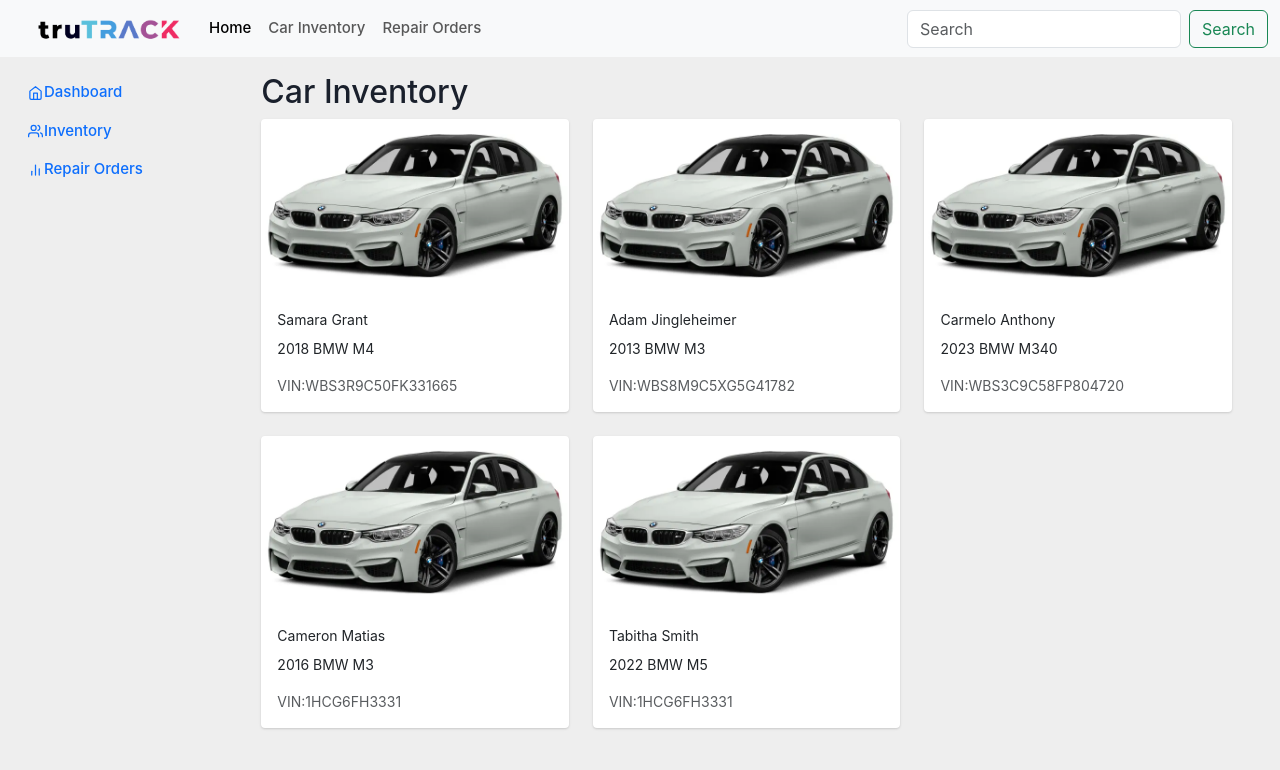
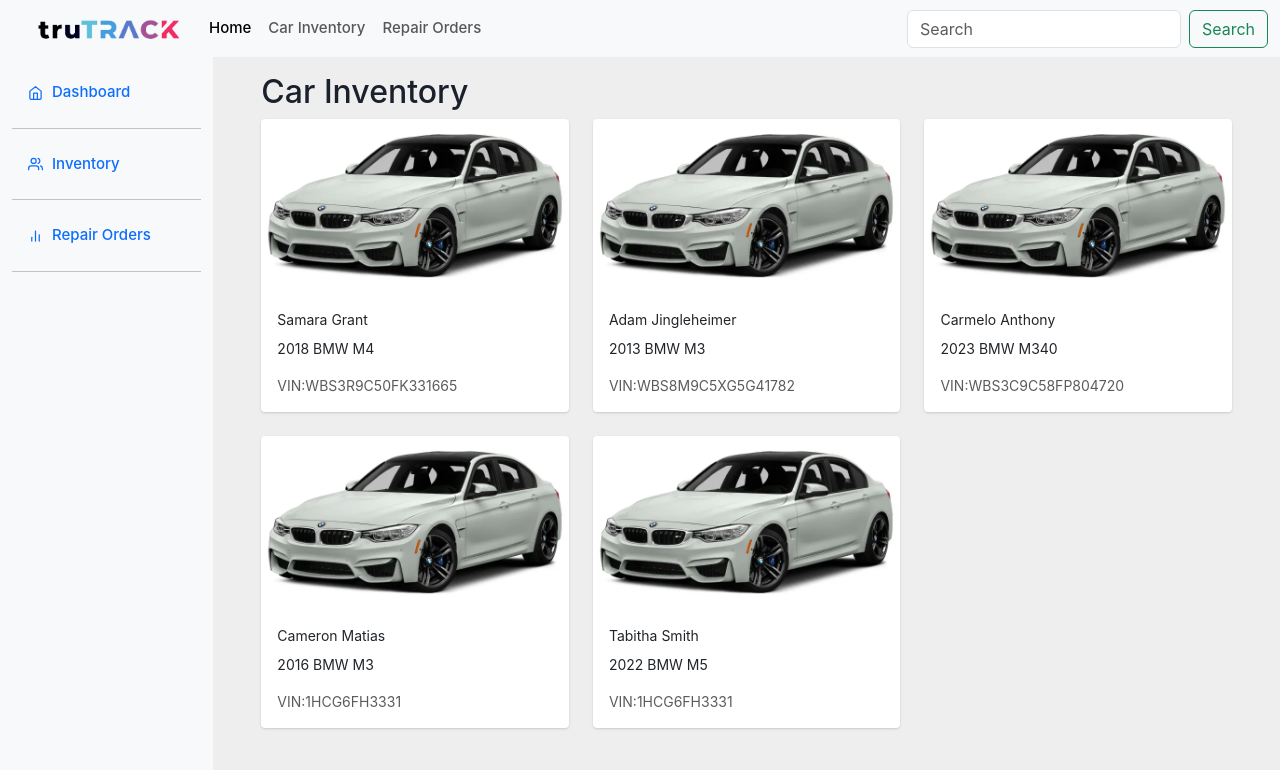
Before and after one commit to samaracodes/trutrack, a React (Create React App) app: page /cars in a window 1280 px wide. Shown: the top 770 px of the page. Built offline with nearby package versions, Linux system fonts and the light colour scheme; data requests are answered from the project's data file.

Commit message:
added valid routes to sidebar navlinks

```diff
--- a/src/components/Sidebar.js
+++ b/src/components/Sidebar.js
@@ -3,29 +3,32 @@
 
 const Sidebar = () => {
     return (
-      <nav id="sidebarMenu" className="min-vh-100 col-md-3 col-lg-2 d-md-block sidebar collapse">
+      <nav id="sidebarMenu" className="min-vh-100 col-md-3 col-lg-2 d-md-block sidebar collapse bg-light">
         <div className="position-sticky pt-3">
-            <ul className="nav flex-column">
+            <ul className="nav flex-column text-start">
                 <li className="sbni nav-item">
-                    <NavLink className="nav-link" style={{ textDecoration: 'none' }} aria-current="page" href="#">
-                    <svg xmlns="http://www.w3.org/2000/svg" width="16" height="16" viewBox="0 0 24 24" fill="none" stroke="currentColor" strokeWidth="2" strokeLinecap="round" strokeLinejoin="round" class="feather feather-home" aria-hidden="true"><path d="M3 9l9-7 9 7v11a2 2 0 0 1-2 2H5a2 2 0 0 1-2-2z"></path><polyline points="9 22 9 12 15 12 15 22"></polyline></svg>
+                    <NavLink to="/" className="nav-link" style={{ textDecoration: 'none' }} aria-current="page" href="#">
+                    <svg xmlns="http://www.w3.org/2000/svg" width="16" height="16" viewBox="0 0 24 24" fill="none" stroke="currentColor" strokeWidth="2" strokeLinecap="round" strokeLinejoin="round" className="feather feather-home me-2" aria-hidden="true"><path d="M3 9l9-7 9 7v11a2 2 0 0 1-2 2H5a2 2 0 0 1-2-2z"></path><polyline points="9 22 9 12 15 12 15 22"></polyline></svg>
                     Dashboard
                     </NavLink>
                 </li>
+                <hr/>
 
                 <li className="sbni nav-item">
-                    <NavLink className="nav-link" style={{ textDecoration: 'none' }}  href="#">
-                    <svg xmlns="http://www.w3.org/2000/svg" width="16" height="16" viewBox="0 0 24 24" fill="none" stroke="currentColor" strokeWidth="2" strokeLinecap="round" strokeLinejoin="round" class="feather feather-users" aria-hidden="true"><path d="M17 21v-2a4 4 0 0 0-4-4H5a4 4 0 0 0-4 4v2"></path><circle cx="9" cy="7" r="4"></circle><path d="M23 21v-2a4 4 0 0 0-3-3.87"></path><path d="M16 3.13a4 4 0 0 1 0 7.75"></path></svg>
+                    <NavLink to="/cars" className="nav-link" style={{ textDecoration: 'none' }}  href="#">
+                    <svg xmlns="http://www.w3.org/2000/svg" width="16" height="16" viewBox="0 0 24 24" fill="none" stroke="currentColor" strokeWidth="2" strokeLinecap="round" strokeLinejoin="round" className="feather feather-users me-2" aria-hidden="true"><path d="M17 21v-2a4 4 0 0 0-4-4H5a4 4 0 0 0-4 4v2"></path><circle cx="9" cy="7" r="4"></circle><path d="M23 21v-2a4 4 0 0 0-3-3.87"></path><path d="M16 3.13a4 4 0 0 1 0 7.75"></path></svg>
                     Inventory
                     </NavLink>
                 </li>
+                <hr/>
 
                 <li className="sbni nav-item">
-                    <NavLink className="nav-link" style={{ textDecoration: 'none' }}  href="#">
-                    <svg xmlns="http://www.w3.org/2000/svg" width="16" height="16" viewBox="0 0 24 24" fill="none" stroke="currentColor" strokeWidth="2" strokeLinecap="round" strokeLinejoin="round" className="feather feather-bar-chart-2" aria-hidden="true"><line x1="18" y1="20" x2="18" y2="10"></line><line x1="12" y1="20" x2="12" y2="4"></line><line x1="6" y1="20" x2="6" y2="14"></line></svg>
+                    <NavLink to="/repair-orders" className="nav-link" style={{ textDecoration: 'none' }}  href="#">
+                    <svg xmlns="http://www.w3.org/2000/svg" width="16" height="16" viewBox="0 0 24 24" fill="none" stroke="currentColor" strokeWidth="2" strokeLinecap="round" strokeLinejoin="round" className="feather feather-bar-chart-2 me-2" aria-hidden="true"><line x1="18" y1="20" x2="18" y2="10"></line><line x1="12" y1="20" x2="12" y2="4"></line><line x1="6" y1="20" x2="6" y2="14"></line></svg>
                     Repair Orders
                     </NavLink>
                 </li>
+                <hr/>
             </ul>
         </div>
       </nav>
```
